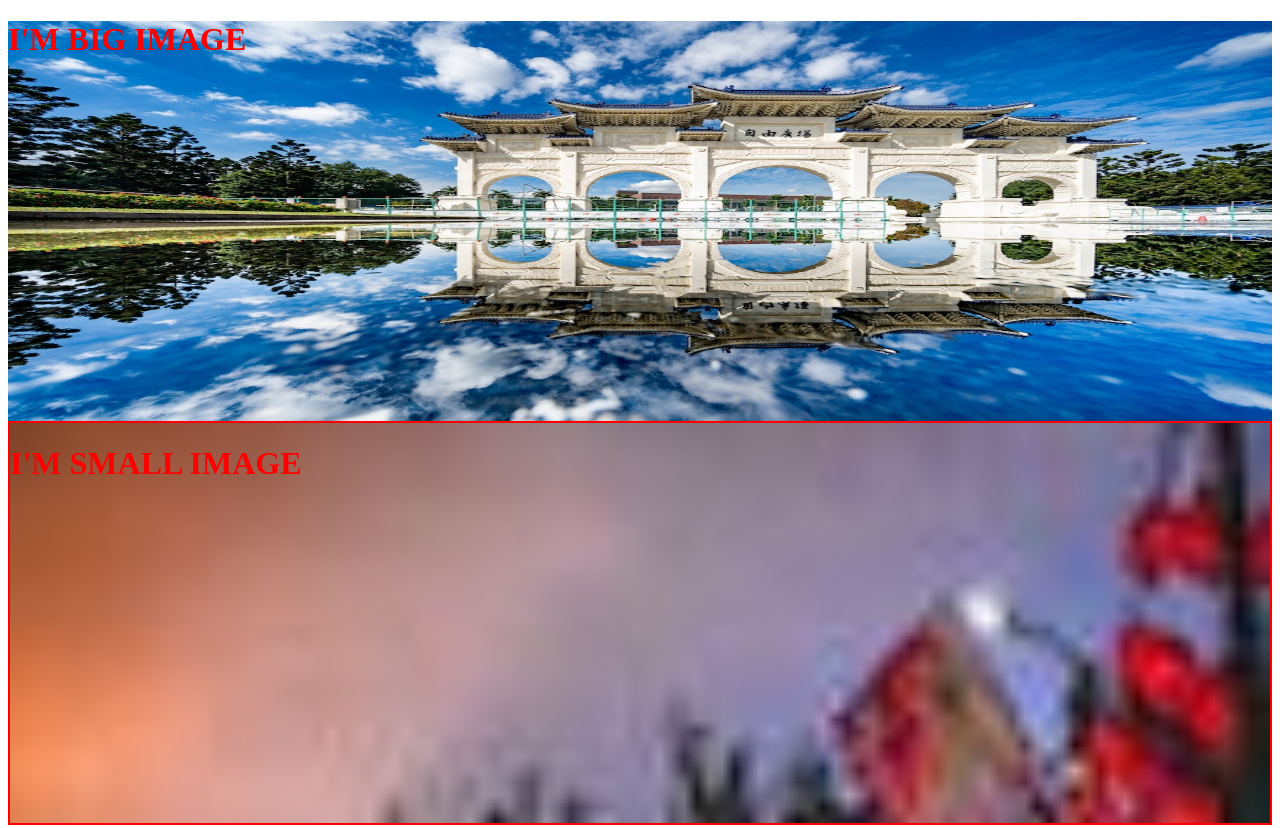
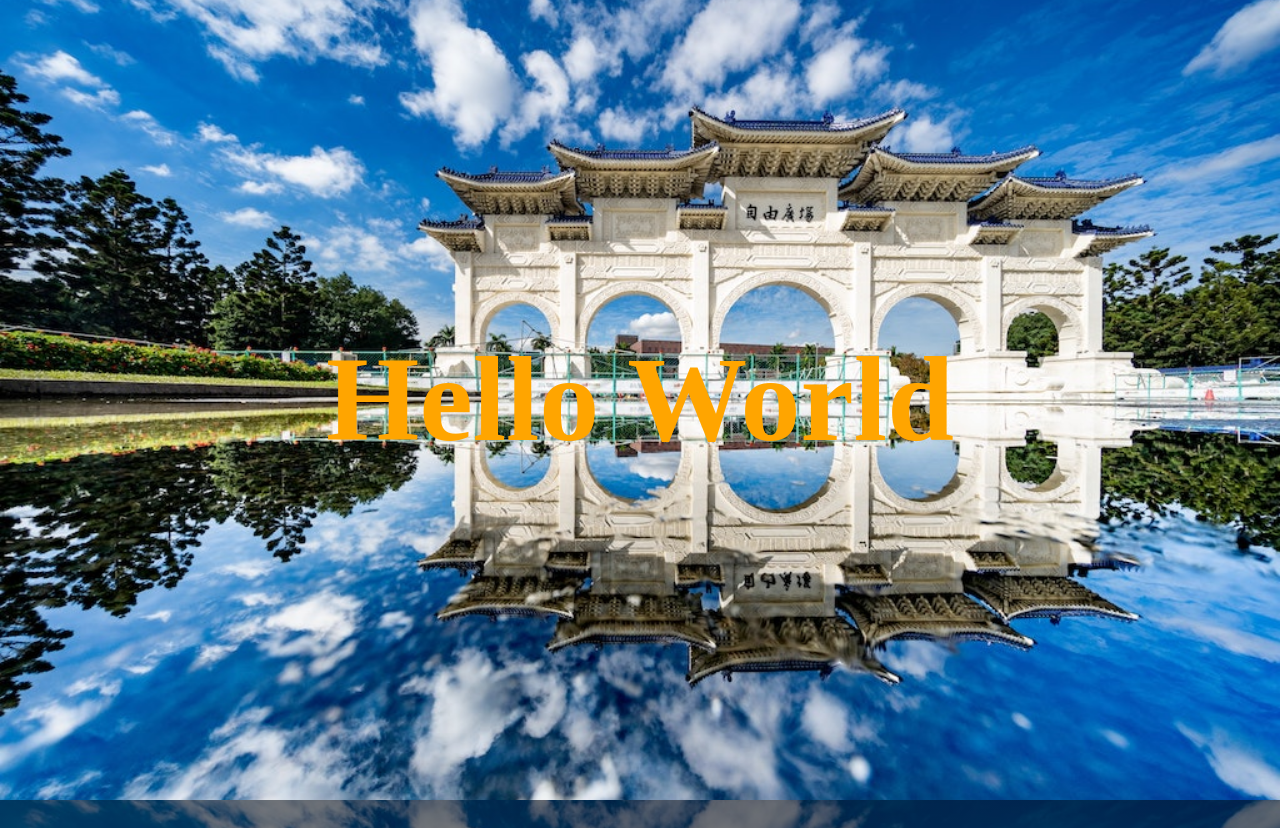
Before and after one commit to shinroo7/html5-css-course, a plain HTML site: page css background/background.html in a window 1280 px wide. Shown: the top 828 px of the page. Drawn offline with Linux system fonts and the light colour scheme.

Commit message:
add bg setting

```diff
--- a/css background/background.css
+++ b/css background/background.css
@@ -14,7 +14,7 @@ Linear-Gradient Colorzilla */
 /* Last rule order */
 /* background-repeat: round; shows the number of img according to the full space. If it can only fit one img, it shows one. */
 /* background-size: cover; one img covers the whole space, might cause low quality img*/
-div {
+/* div {
     height: 400px;
     color: red;
 }
@@ -26,14 +26,141 @@ div {
 .small-img {
     border: 2px solid red;
     background: url('./small.jpeg');
-    /* background-repeat: no-repeat;
+    background-repeat: no-repeat;
     background-repeat: repeat-x;
     background-repeat: repeat-y;
-    background-repeat: space; */
+    background-repeat: space;
     background-size: cover;
 }
 .folder-img {
     background: url('./img/folder-img.jpeg');
     background-size: contain;
     background-repeat: no-repeat;
+} */
+
+
+/* 02. background-position */
+/* div {
+    height: 400px;
+    color: red;
 }
+.big-img {
+    background: url('./big.jpg');
+    background-size: cover;
+}
+.small-img {
+    border: 2px solid red;
+    background: url('./small.jpeg');
+    background-repeat: no-repeat;
+    background-position:center;
+    background-position: 20% 50%;
+}
+.folder-img {
+    background: url('./img/folder-img.jpeg');
+    background-size: contain;
+    background-repeat: no-repeat;
+} */
+
+
+/* 03. background-attachment - fixed, the bg stays still while the text move upward*/
+/* * {
+    margin: 0;
+    padding: 0;
+    box-sizing: border-box;
+}
+div {
+    min-height: 100vh;
+    color: green;
+    font-size: 60px;
+    display: flex;
+    justify-content: center;
+    align-items: center;
+    text-align: center;
+}
+.big-img {
+    background: url('./big.jpg');
+    background-size: cover;
+    background-repeat: no-repeat;
+    background-position: center;
+    background-attachment: fixed;
+}
+.small-img {
+    border: 2px solid red;
+    background: url('./small.jpeg');
+    background-size: cover;
+    background-repeat: no-repeat;
+    background-position: center;
+    background-attachment: fixed;
+}
+.folder-img {
+    background: url('./big.jpg');
+    background-size: cover;
+    background-repeat: no-repeat;
+    background-position: center;
+} */
+
+
+/* 04. Linear-Gradients - mix the colours and start from various angles */
+/* div {
+    width: 150px;
+    height: 150px;
+    margin: 5px;
+}
+.one {
+    background: linear-gradient(red,
+    green);
+}
+.two {
+    background: linear-gradient(to top, red,
+    green, blue, yellow);
+}
+.three {
+    background: linear-gradient(315deg, red,
+    green);
+}
+.four {
+    background: linear-gradient(to top right, red,
+    green);
+}
+.five {
+    background: linear-gradient(rgba(0, 0, 0, 0.3), rgba(0, 0, 0, 0.9));
+}
+.six {
+    background: linear-gradient(to left, rgba(0, 0, 0, 0.3), rgba(0, 0, 0, 0.9));
+} */
+
+
+/* 05. Background Image Shortcuts Combined
+Linear-Gradient Colorzilla  */
+* {
+    margin: 0;
+    padding: 0;
+    box-sizing: border-box;
+}
+div {
+    min-height: 100vh;
+    display: flex;
+    align-items: center;
+    justify-content: center;
+    text-align: center;
+    font-size: 60px;
+    color: orange;
+}
+.banner {
+    background: url(./big.jpg);
+    background-position: center;
+    background-size: cover;
+    background-repeat: no-repeat;
+    background-attachment: fixed;
+}
+.header {
+    background: linear-gradient(rgba(0, 0, 0, 0.5), rgba(0, 0, 0, 0.5)), url("./big.jpg")center/cover no-repeat fixed;
+}
+/* You can't change the order of center/cover, or the image doesn't show. */
+.colorzilla {
+    /* Permalink - use to edit and share this gradient: https://colorzilla.com/gradient-editor/#e8f230+0,f93131+46,7db9e8+100&1+0,0.8+0,0.91+100 */
+background: -moz-linear-gradient(top, rgba(232,242,48,0.8) 0%, rgba(249,49,49,0.85) 46%, rgba(125,185,232,0.91) 100%); /* FF3.6-15 */
+background: -webkit-linear-gradient(top, rgba(232,242,48,0.8) 0%,rgba(249,49,49,0.85) 46%,rgba(125,185,232,0.91) 100%); /* Chrome10-25,Safari5.1-6 */
+background: linear-gradient(to bottom, rgba(232,242,48,0.8) 0%,rgba(249,49,49,0.85) 46%,rgba(125,185,232,0.91) 100%); /* W3C, IE10+, FF16+, Chrome26+, Opera12+, Safari7+ */
+filter: progid:DXImageTransform.Microsoft.gradient( startColorstr='#cce8f230', endColorstr='#e87db9e8',GradientType=0 ); /* IE6-9 */
+}
--- a/css background/background.html
+++ b/css background/background.html
@@ -7,7 +7,8 @@
     <link rel="stylesheet" href="background.css">
 </head>
 <body>
-    <div class="big-img">
+    <!-- 01, 02, 03 -->
+    <!-- <div class="big-img">
         <h1>I'M BIG IMAGE</h1>
     </div>
     <div class="small-img">
@@ -15,6 +16,23 @@
     </div>
     <div class="folder-img">
         <h1>I'M FOLDER IMAGE</h1>
+    </div> -->
+
+    <!-- 04 -->
+    <!-- <div class="one"></div>
+    <div class="two"></div>
+    <div class="three"></div>
+    <div class="four"></div>
+    <div class="five"></div>
+    <div class="six"></div> -->
+
+    <!-- 05 -->
+    <div class="banner">
+        <h1>Hello World</h1>
     </div>
+    <div class="header">
+        <h1>Hello People</h1>
+    </div>
+    <div class="colorzilla"></div>
 </body>
 </html>
```
